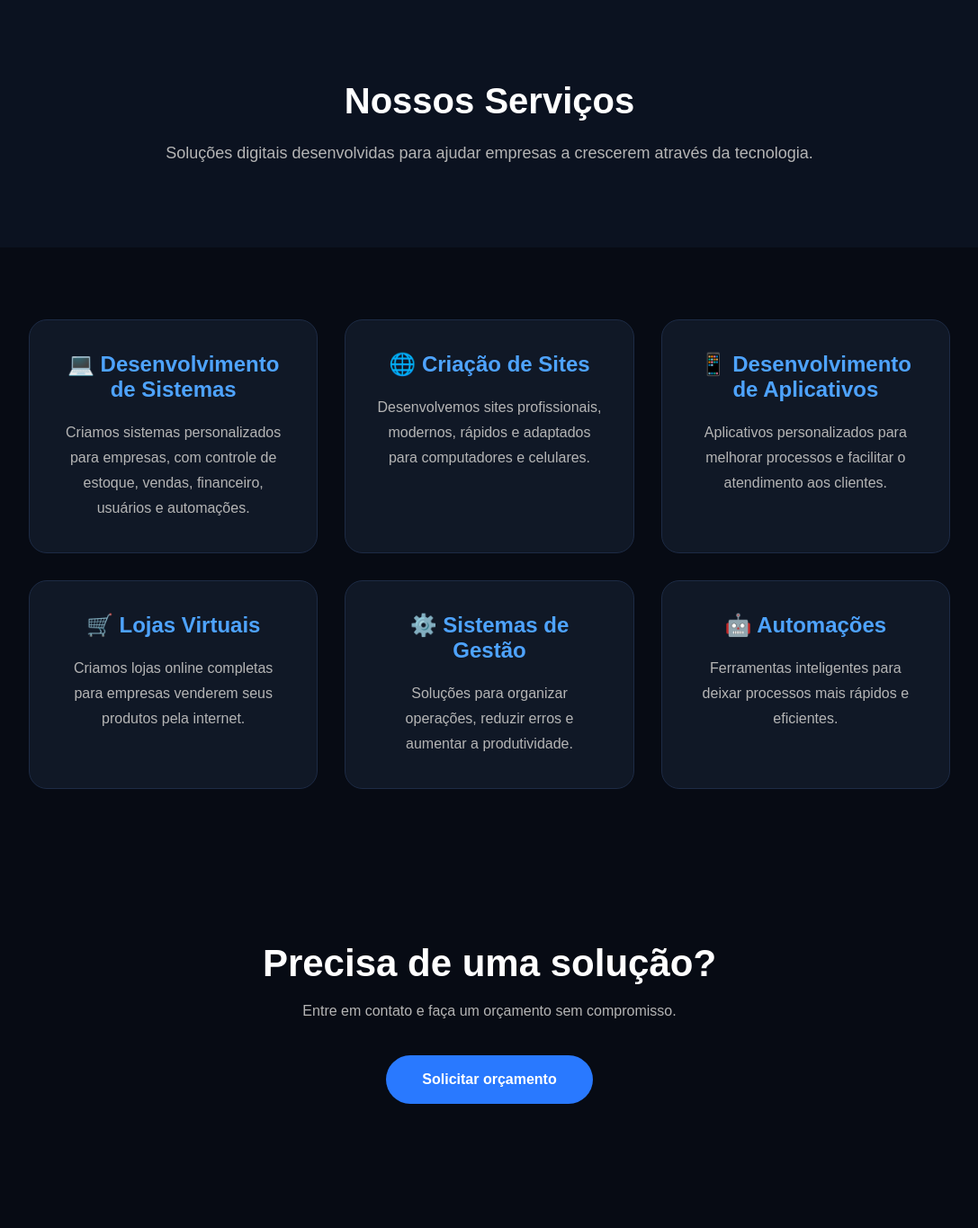
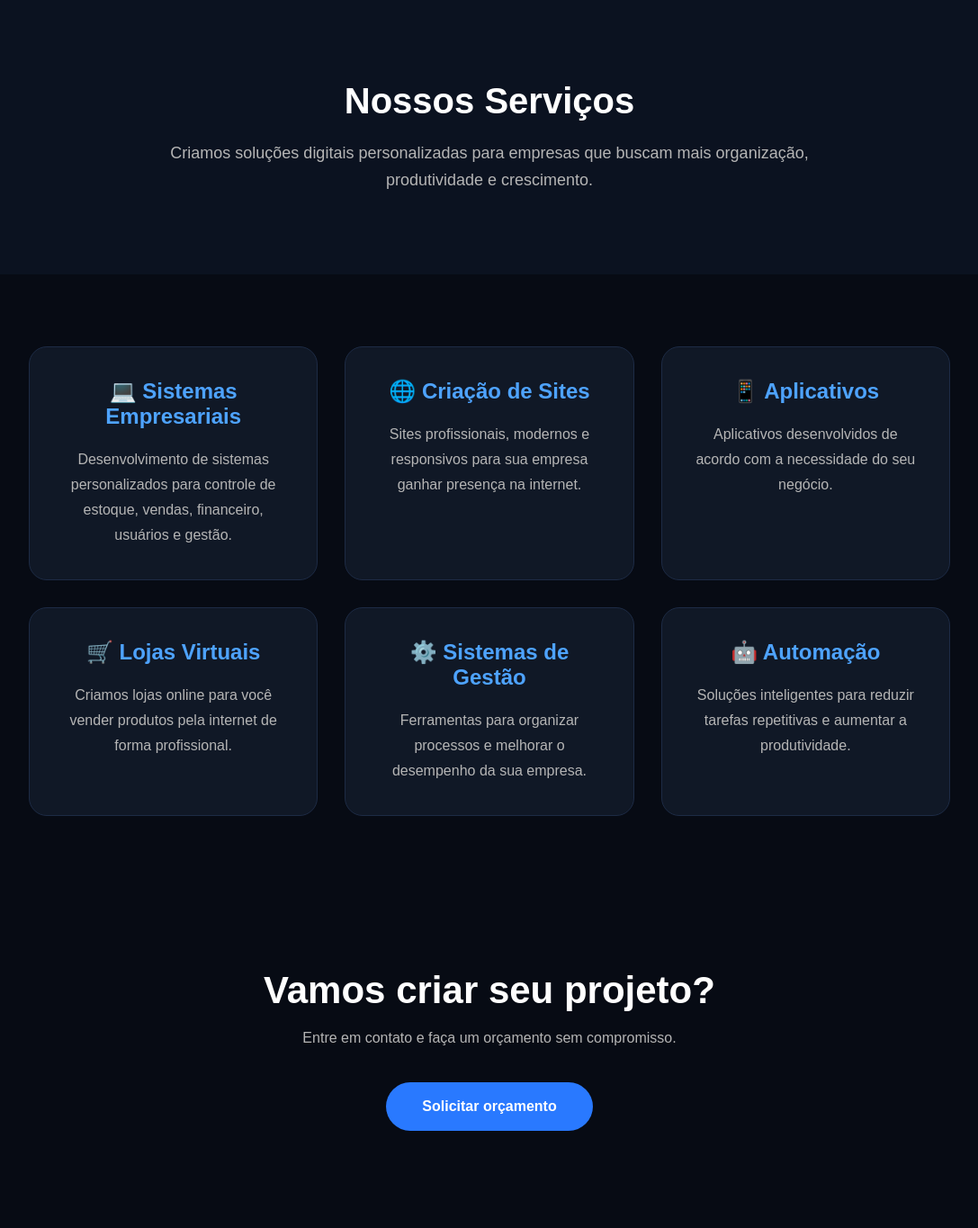
Before and after one commit to kauabarbosaa1728-web/kbsistemas-site, a Flask app: page /servicos in a window 1280 px wide. Shown: the part 88-1453 px from the top of the page at 90% size, without its empty margins (96-1183 px from the left). Run offline with Flask 3, Linux system fonts and the light colour scheme.

Commit message:
Update servicos.html

```diff
--- a/templates/servicos.html
+++ b/templates/servicos.html
@@ -33,7 +33,9 @@
 
 </nav>
 
+
 </header>
+
 
 
 
@@ -47,8 +49,8 @@ Nossos Serviços
 
 
 <p>
-Soluções digitais desenvolvidas para ajudar empresas
-a crescerem através da tecnologia.
+Criamos soluções digitais personalizadas para empresas
+que buscam mais organização, produtividade e crescimento.
 </p>
 
 
@@ -68,12 +70,11 @@ a crescerem através da tecnologia.
 
 <div class="card">
 
-<h2>💻 Desenvolvimento de Sistemas</h2>
+<h2>💻 Sistemas Empresariais</h2>
 
 <p>
-Criamos sistemas personalizados para empresas,
-com controle de estoque, vendas, financeiro,
-usuários e automações.
+Desenvolvimento de sistemas personalizados para controle
+de estoque, vendas, financeiro, usuários e gestão.
 </p>
 
 </div>
@@ -86,8 +87,8 @@ usuários e automações.
 <h2>🌐 Criação de Sites</h2>
 
 <p>
-Desenvolvemos sites profissionais, modernos,
-rápidos e adaptados para computadores e celulares.
+Sites profissionais, modernos e responsivos para sua
+empresa ganhar presença na internet.
 </p>
 
 </div>
@@ -97,11 +98,11 @@ rápidos e adaptados para computadores e celulares.
 
 <div class="card">
 
-<h2>📱 Desenvolvimento de Aplicativos</h2>
+<h2>📱 Aplicativos</h2>
 
 <p>
-Aplicativos personalizados para melhorar processos
-e facilitar o atendimento aos clientes.
+Aplicativos desenvolvidos de acordo com a necessidade
+do seu negócio.
 </p>
 
 </div>
@@ -114,8 +115,8 @@ e facilitar o atendimento aos clientes.
 <h2>🛒 Lojas Virtuais</h2>
 
 <p>
-Criamos lojas online completas para empresas
-venderem seus produtos pela internet.
+Criamos lojas online para você vender produtos
+pela internet de forma profissional.
 </p>
 
 </div>
@@ -128,8 +129,8 @@ venderem seus produtos pela internet.
 <h2>⚙️ Sistemas de Gestão</h2>
 
 <p>
-Soluções para organizar operações,
-reduzir erros e aumentar a produtividade.
+Ferramentas para organizar processos e melhorar
+o desempenho da sua empresa.
 </p>
 
 </div>
@@ -139,11 +140,11 @@ reduzir erros e aumentar a produtividade.
 
 <div class="card">
 
-<h2>🤖 Automações</h2>
+<h2>🤖 Automação</h2>
 
 <p>
-Ferramentas inteligentes para deixar processos
-mais rápidos e eficientes.
+Soluções inteligentes para reduzir tarefas repetitivas
+e aumentar a produtividade.
 </p>
 
 </div>
@@ -163,7 +164,7 @@ mais rápidos e eficientes.
 
 
 <h1>
-Precisa de uma solução?
+Vamos criar seu projeto?
 </h1>
 
 
```
